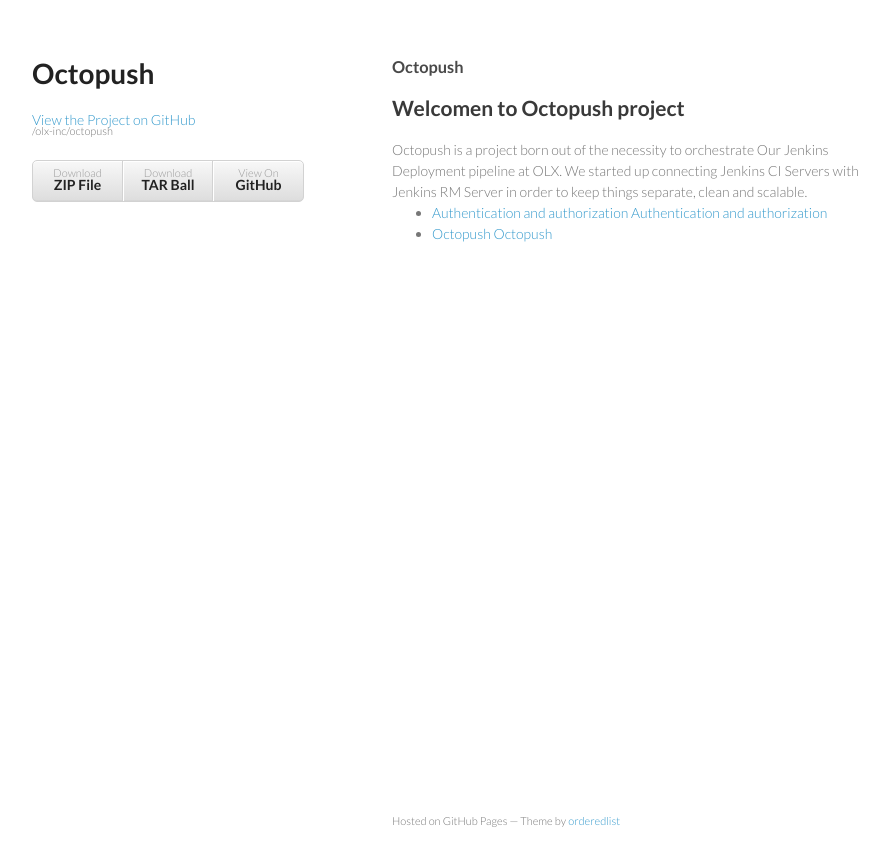
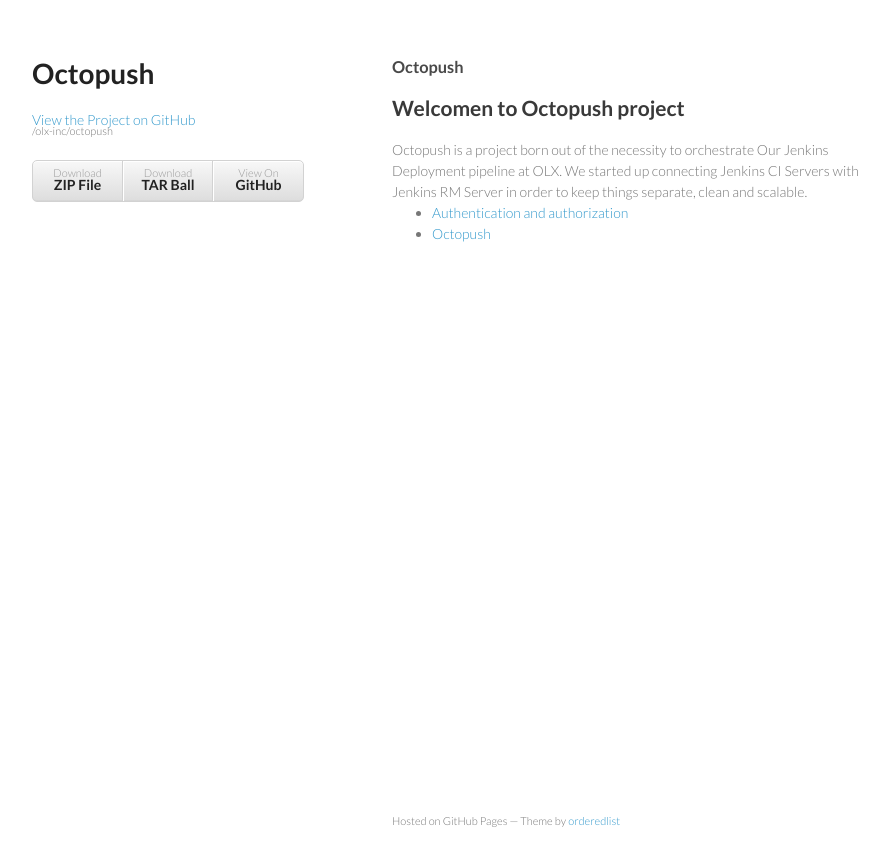
Before and after one commit to olx-inc/octopush, a Jekyll site: the page built from index.md, in a window 1280 px wide. Shown: the top 866 px of the page, without its empty margins (178-1067 px from the left). Built offline with Jekyll 4.4.1, drawn with Linux system fonts in a browser that asks for light colours; part of the change alters nothing that is shown.

```diff
--- a/index.md
+++ b/index.md
@@ -12,9 +12,7 @@ Octopush is a project born out of the necessity to orchestrate Our Jenkins Deplo
 <ul>
         {% for p in site.pages %}
         <li>
-        	<a href="{{ site.baseurl }}{{ p.url }}">{{ p.title }}</a>
-
-		<a href="{{ url }}{{ p.url }}">{{ p.title }}</a>
+		<a href="{{ site.baseurl }}{{ p.url }}">{{ p.title }}</a>
         </li>
         {% endfor %}
     </ul>
```
